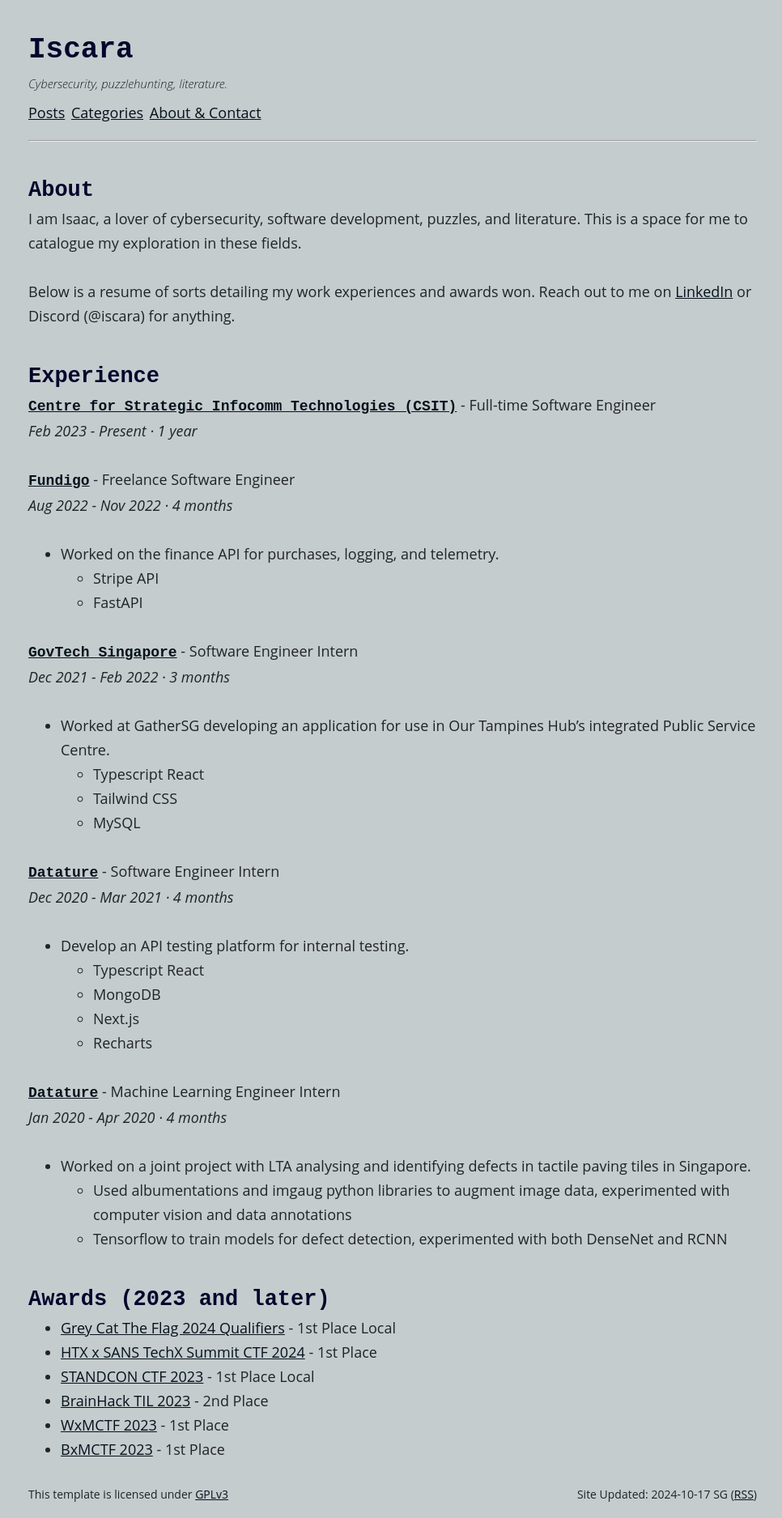
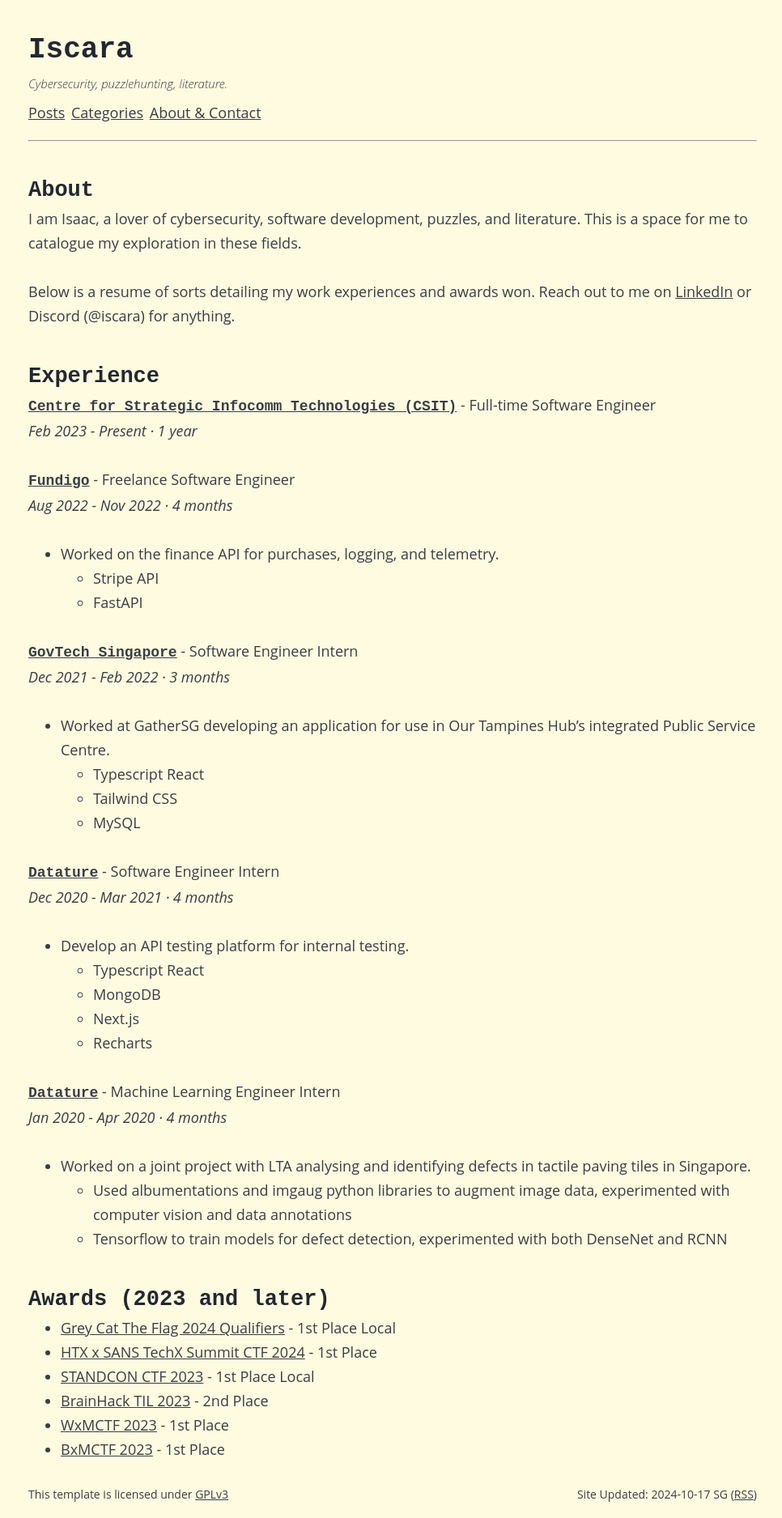
Before and after one commit to Iscaraca/Iscaraca.github.io, a Jekyll site: the page built from index.md, in a window 1280 px wide. Shown: the whole page at 81% size, without its empty margins (155-1121 px from the left). Built offline with Jekyll 4.4.1, drawn with Linux system fonts in a browser that asks for light colours.

Commit message:
fix: Change style

```diff
--- a/_sass/page.scss
+++ b/_sass/page.scss
@@ -28,13 +28,13 @@ header h1, h5 {
 }
 /* 04 Color and contrast */
 body {
-  color: #212427;
-  background-color: #c5ccce;
+  color: #393e46;
+  background-color: #fffbe0;
 }
 h1,
 h2,
 strong {
-  color: #06052c;
+  color: #222831;
   font-family: "Courier New", monospace;
 }
 header h5 {
@@ -49,7 +49,7 @@ code {
 }
 /* 06 Primary color */
 a {
-  color: #05121d;
+  color: #393e46;
 }
 /* 07 Secondary colors */
 h1,
@@ -66,7 +66,7 @@ table {
 
 th,
 td {
-  border: 3px solid #212427; /* Add solid borders */
+  border: 3px solid #393e46; /* Add solid borders */
   padding: 10px; /* Add padding inside cells */
   text-align: left; /* Align text to the left */
 }
```
